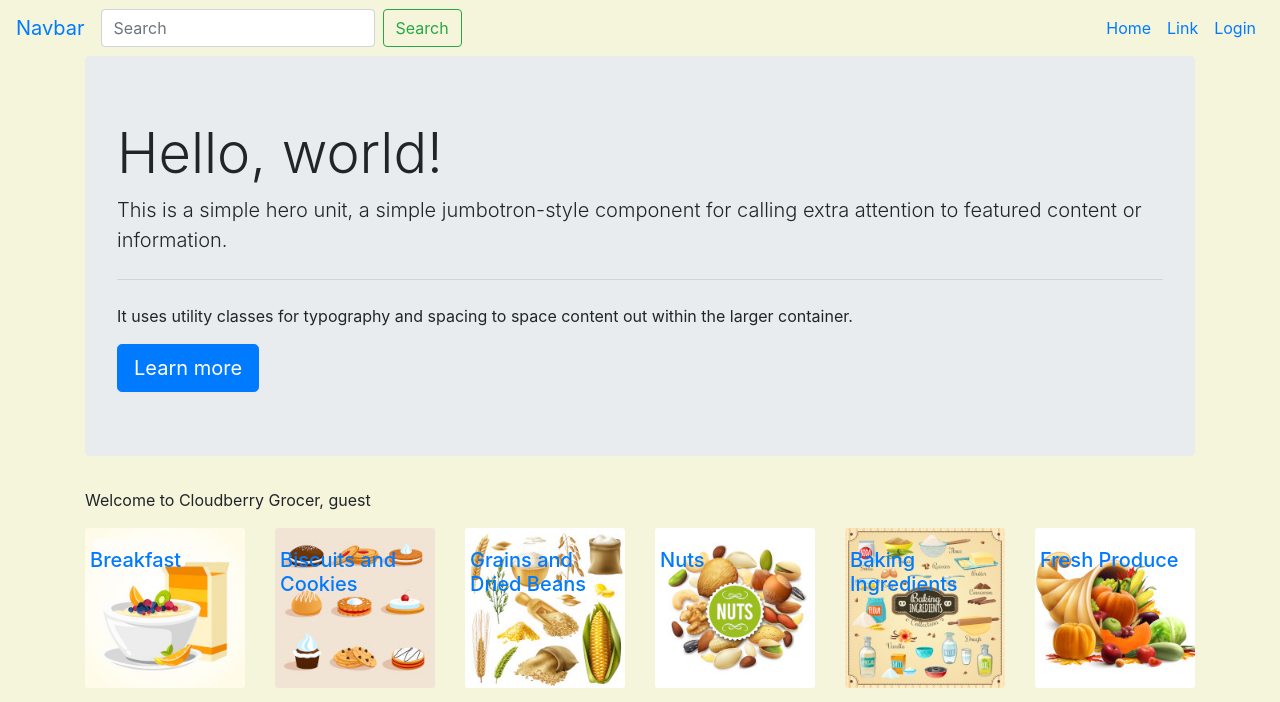
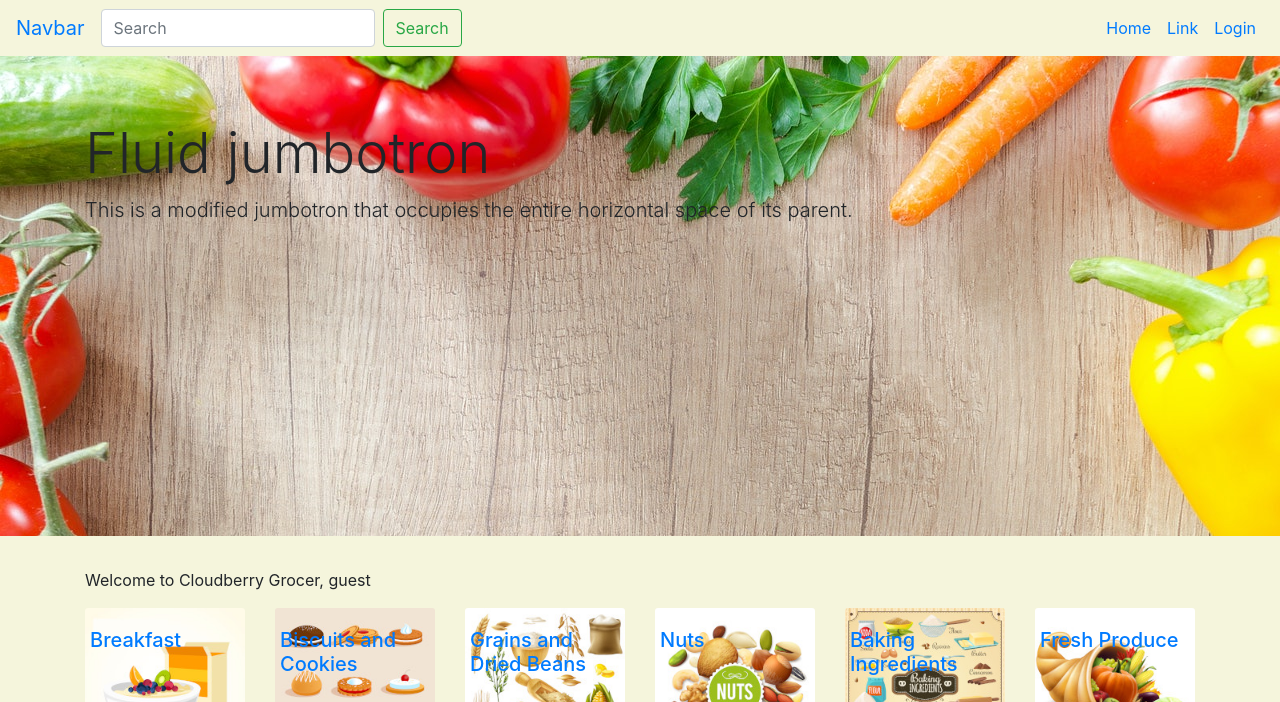
Before and after one commit to Code-Institute-Submissions/ci-fullstack-project4, a Django app: page /products/ in a window 1280 px wide. Shown: the top 702 px of the page. Run offline with Django 3.2, Linux system fonts and the light colour scheme; data comes from the database, SQL or seed files in the repository; both versions use the stored data as it was after the commit; some libraries are stand-ins or nearby versions.

Commit message:
add flash messaging in for input product route, add flash messaging display in homepage, style up jumbotron unit, add as block tag in base.template.html

```diff
--- a/CloudberryGrocer/settings.py
+++ b/CloudberryGrocer/settings.py
@@ -161,4 +161,6 @@ STATICFILES_DIRS = [
     os.path.join(BASE_DIR, "static")
 ]
 
+MESSAGE_STORAGE = 'django.contrib.messages.storage.session.SessionStorage'
+
 CRISPY_TEMPLATE_PACK = 'bootstrap4'
--- a/products/templates/products/index.template.html
+++ b/products/templates/products/index.template.html
@@ -5,21 +5,24 @@
 Cloudberry Grocer Home Page
 {%endblock%}
 
+
+{%block hero%}
+<div class="jumbotron jumbotron-fluid">
+  <div class="container">
+    <h1 class="display-4">Fluid jumbotron</h1>
+    <p class="lead">This is a modified jumbotron that occupies the entire horizontal space of its parent.</p>
+  </div>
+</div>
+{% endblock %}
+
+
 {%block content%}
-
-<div class="jumbotron">
-  <h1 class="display-4">Hello, world!</h1>
-  <p class="lead">This is a simple hero unit, a simple jumbotron-style component for calling extra attention to featured content or information.</p>
-  <hr class="my-4">
-  <p>It uses utility classes for typography and spacing to space content out within the larger container.</p>
-  <a class="btn btn-primary btn-lg" href="#" role="button">Learn more</a>
-</div>
-
 {% if request.user.is_authenticated  %}
     <p>You are currently logged in as {{request.user}}</p>
 {% else %}
     <p>Welcome to Cloudberry Grocer, guest</p>
 {% endif %}
+
 
 <div class="row row-cols-12">
 {% for cat in categories %}
--- a/products/views.py
+++ b/products/views.py
@@ -1,7 +1,8 @@
 from django.shortcuts import render, HttpResponse, reverse, redirect
+from django.contrib.auth.decorators import login_required, permission_required
+from django.contrib import messages
 from .models import Product, Category
 from .forms import ProductForm
-from django.contrib.auth.decorators import login_required, permission_required
 import datetime
 import re
 
@@ -44,6 +45,10 @@ def input_product(request):
             new_product.editor = request.user
             new_product.date_edited = datetime.datetime.now()
             new_product.save()
+            messages.success(request,
+                             f"New Product {input_form.data['name']}"
+                             f"has been entered into the system"
+                             f"on date {new_product.date_edited}")
             return redirect(reverse(index))
         else:
             return render(request, 'products/input_product.template.html', {
--- a/static/css/styles.css
+++ b/static/css/styles.css
@@ -6,3 +6,11 @@ body {
     border-radius: 25px;
     margin-bottom: 10px;
 }
+
+div.jumbotron.jumbotron-fluid {
+  background-image: url("../image/hero-image.jpg");
+  background-position: top;
+  background-repeat: no-repeat;
+  background-size: cover;
+  height: 60vh;
+}
--- /dev/null
+++ b/static/js/main.js
@@ -0,0 +1,3 @@
+$(function () {
+  $('[data-toggle="tooltip"]').tooltip()
+})
--- a/templates/base.template.html
+++ b/templates/base.template.html
@@ -48,7 +48,18 @@
   </div>
 </nav>
 
+    {%block hero %}
+    {% endblock %}
 <div class="container">
+
+{% if messages %}
+    <div class="alert alert-success">
+        <div>
+            {% for message in messages %} {{ message }} {% endfor %}
+        </div>
+    </div>
+{% endif %}
+
     {%block content%}
     {%endblock%}
 </div>
```
Also changed, not shown: other parts of products/templates/products/index.template.html (+32 -1 lines), db.sqlite3, static/image/hero-image.jpg (added).
